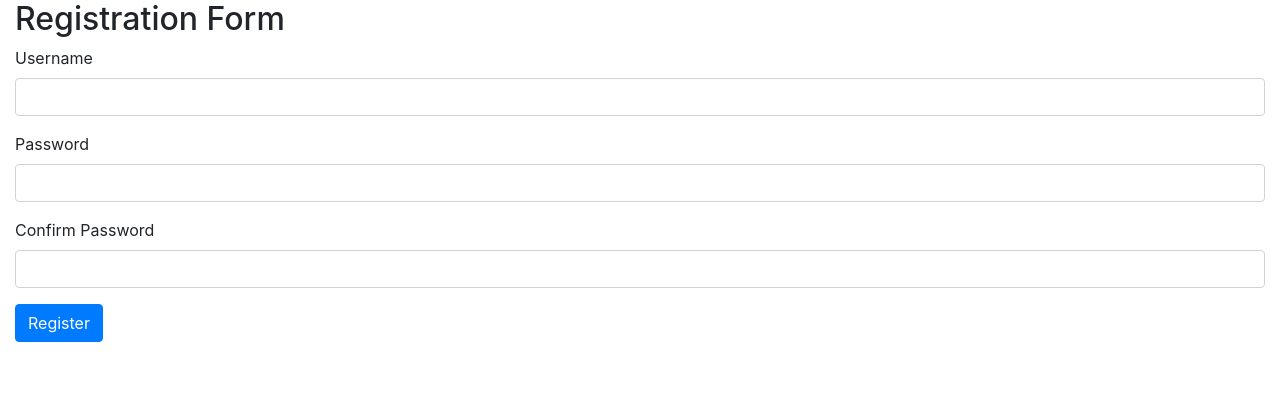
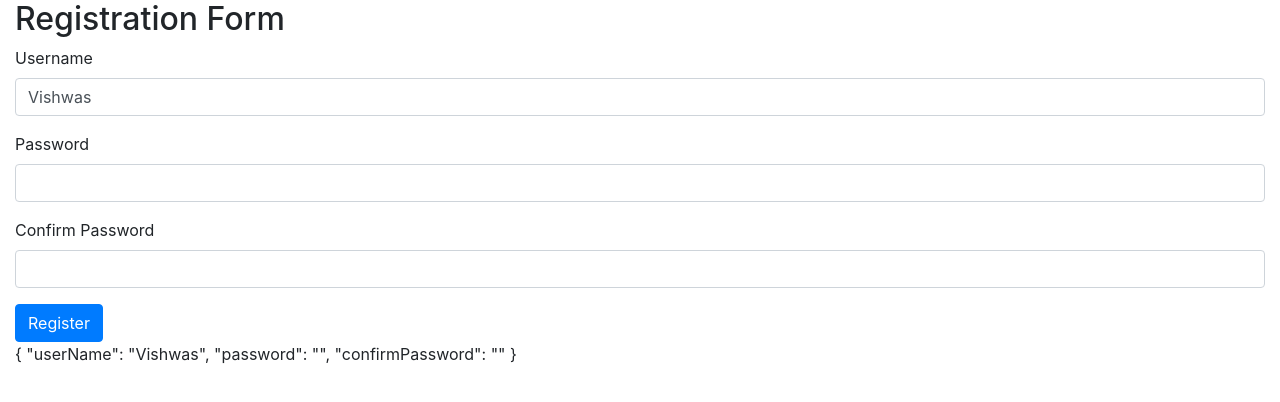
Before and after one commit to Annie-Huang/reactive-forms, an Angular app: page / in a window 1280 px wide. Shown: the top 402 px of the page. Built offline with nearby package versions, Linux system fonts and the light colour scheme.

Commit message:
Create a simple formGroup | formControl in app.component.ts and app.component.html using reactiveForm

```diff
--- a/src/app/app.component.html
+++ b/src/app/app.component.html
@@ -2,22 +2,24 @@
 
 <div class="container-fluid">
   <h2>Registration Form</h2>
-  <form action="">
+  <form [formGroup]="registrationForm">
     <div class="form-group">
       <label>Username</label>
-      <input type="text" class="form-control">
+      <input formControlName="userName" type="text" class="form-control">
     </div>
 
     <div class="form-group">
       <label>Password</label>
-      <input type="password" class="form-control">
+      <input formControlName="password" type="password" class="form-control">
     </div>
 
     <div class="form-group">
       <label>Confirm Password</label>
-      <input type="password" class="form-control">
+      <input formControlName="confirmPassword" type="password" class="form-control">
     </div>
 
     <button type="submit" class="btn btn-primary">Register</button>
   </form>
+
+  {{registrationForm.value | json}}
 </div>
--- a/src/app/app.component.ts
+++ b/src/app/app.component.ts
@@ -1,4 +1,5 @@
 import { Component } from '@angular/core';
+import {FormControl, FormGroup} from '@angular/forms';
 
 @Component({
   selector: 'app-root',
@@ -6,5 +7,9 @@
   styleUrls: ['./app.component.css']
 })
 export class AppComponent {
-  title = 'reactive-forms';
+  registrationForm = new FormGroup({
+    userName: new FormControl('Vishwas'),
+    password: new FormControl(''),
+    confirmPassword: new FormControl(''),
+  });
 }
--- a/src/app/app.module.ts
+++ b/src/app/app.module.ts
@@ -3,6 +3,7 @@
 
 import { AppRoutingModule } from './app-routing.module';
 import { AppComponent } from './app.component';
+import {ReactiveFormsModule} from '@angular/forms';
 
 @NgModule({
   declarations: [
@@ -10,7 +11,8 @@
   ],
   imports: [
     BrowserModule,
-    AppRoutingModule
+    AppRoutingModule,
+    ReactiveFormsModule
   ],
   providers: [],
   bootstrap: [AppComponent]
```
Also changed, not shown: Note.txt.
